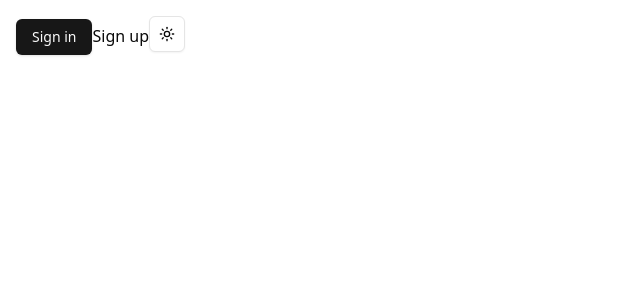
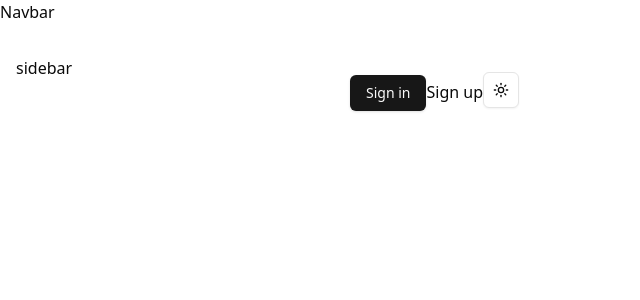
Before and after one commit to igerne94/sharea, a Next.js app: page / in a window 1280 px wide. Shown: the top 300 px of the page, without its empty margins (0-640 px from the left). Built offline with nearby package versions, Linux system fonts and the light colour scheme; no server answers.

Commit message:
layout with Tailwind classes

```diff
--- a/src/app/layout.tsx
+++ b/src/app/layout.tsx
@@ -2,7 +2,8 @@
 import localFont from "next/font/local";
 import "./globals.css";
 import { ClerkProvider } from "@clerk/nextjs";
-import { ThemeProvider } from "next-themes";
+import { ThemeProvider } from "@/components/ThemeProvider";
+import Navbar from "@/components/Navbar";
 
 const geistSans = localFont({
   src: "./fonts/GeistVF.woff",
@@ -36,7 +37,18 @@
             enableSystem
             disableTransitionOnChange
           >
-            {children}
+            <div className="min-h-screen" >
+              <Navbar />
+              <main className="py-8">
+                {/* container to center the content */}
+                <div className="max-w-7xl mx-auto px-4">
+                  <div className="grid grid-cols-1 lg:grid-cols-12 gap-6">
+                    <div className="hidden lg:block lg:col-span-3">sidebar</div>
+                    <div className="lg:col-span-9">{children}</div>
+                  </div>
+                </div>
+              </main>
+            </div>
           </ThemeProvider>
         </body>
       </html>
--- /dev/null
+++ b/src/components/Navbar.tsx
@@ -0,0 +1,9 @@
+import React from 'react'
+
+function Navbar() {
+  return (
+    <div>Navbar</div>
+  )
+}
+
+export default Navbar
```
Also changed, not shown: 1 other file (tests, documents, lock files or other folders).
